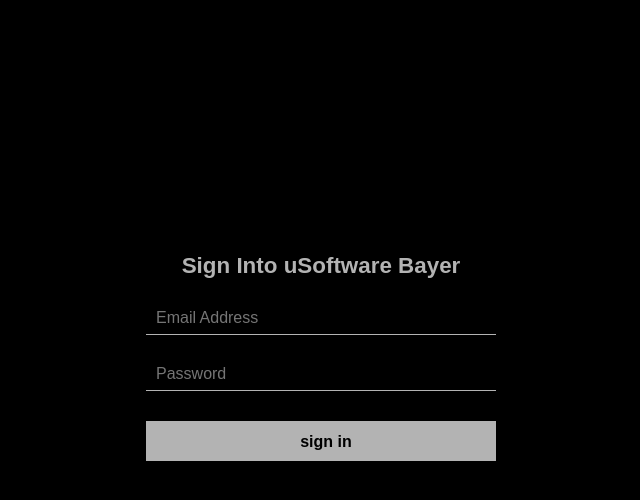
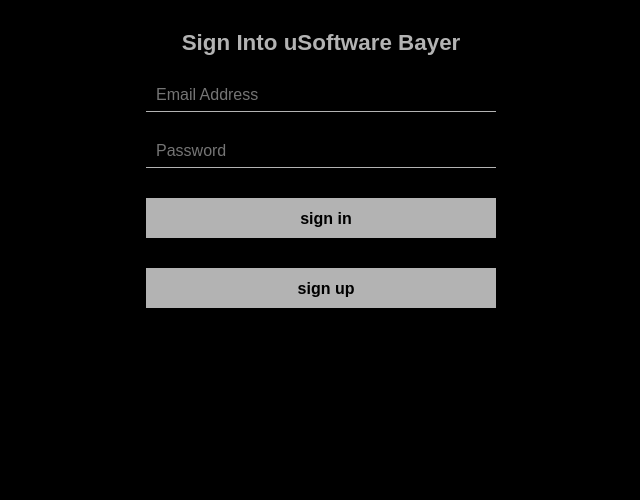
Before and after one commit to AlmeidaIgorCarlos/uSoftware-bayer-front, a Vue app: page /signin in a window 1280 px wide. Shown: the top 500 px of the page, without its empty margins (319-959 px from the left). Built offline with nearby package versions, Linux system fonts and the light colour scheme.

Commit message:
adjusting margin

```diff
--- a/src/components/form.vue
+++ b/src/components/form.vue
@@ -12,8 +12,6 @@
 #form {
   max-width: 350px;
   margin: 0 auto;
-
-  margin-top: 20%;
 }
 
 #form > * {
--- a/src/views/sign-in.vue
+++ b/src/views/sign-in.vue
@@ -4,7 +4,8 @@
       <FormTitle title="Sign Into uSoftware Bayer"/>
       <FormItem type="text" placeholderValue="Email Address" />
       <FormItem type="password" placeholderValue="Password" />
-      <FormItem type="button" value="sign in" placeholderValue="Password" />
+      <FormItem type="button" value="sign in" />
+      <FormItem type="button" value="sign up" />
     </Form>
   </div>
 </template>
```
